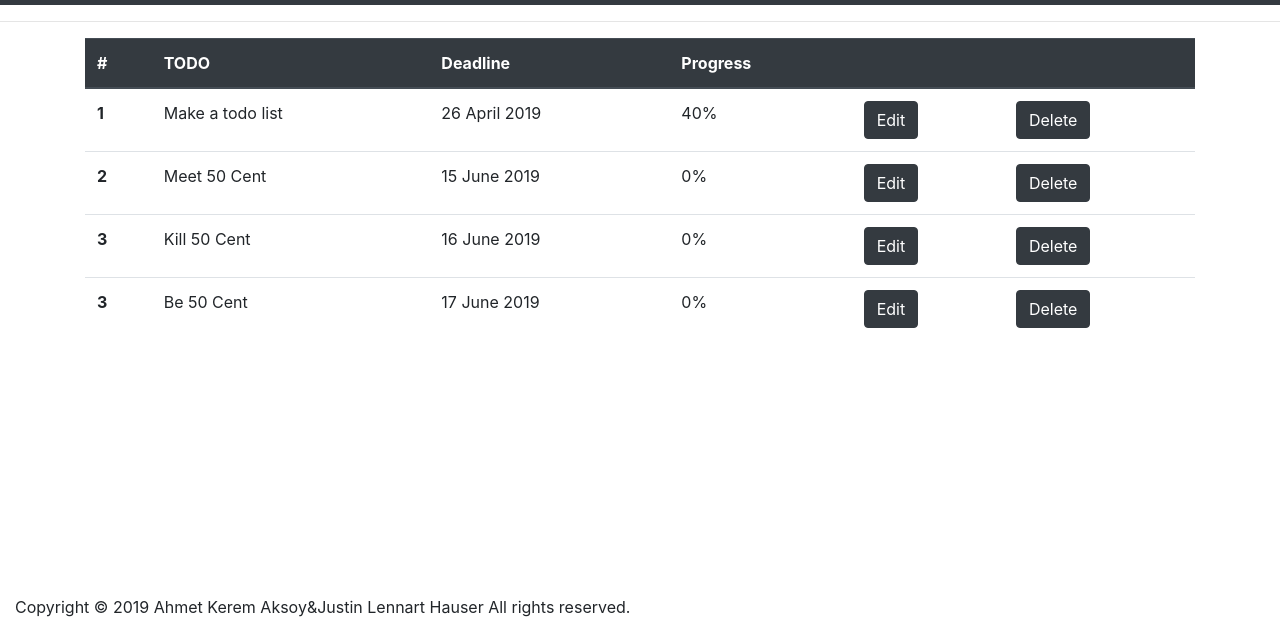
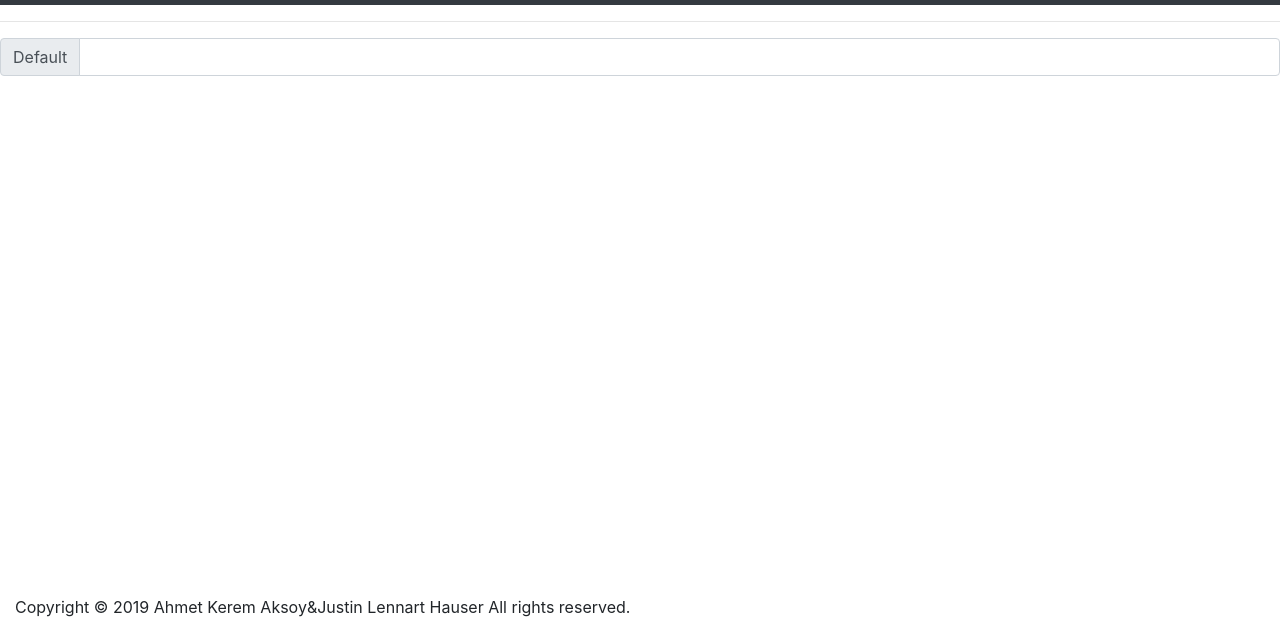
Before and after one commit to akakream/TODO-Tracker, a plain HTML site: page addtodo.html in a window 1280 px wide. Shown: the part 165-800 px from the top of the page. Drawn offline with nearby package versions, Linux system fonts and the light colour scheme.

Commit message:
changed addtodo

```diff
--- a/addtodo.html
+++ b/addtodo.html
@@ -59,54 +59,13 @@
 
     <hr>
 
-    <div class="container">
-        <table class="table">
-            <thead class="thead-dark">
-                <tr>
-                <th scope="col">#</th>
-                <th scope="col">TODO</th>
-                <th scope="col">Deadline</th>
-                <th scope="col">Progress</th>
-                <th scope="col"></th>
-                <th scope="col"></th>
-                </tr>
-            </thead>
-            <tbody>
-                <tr>
-                <th scope="row">1</th>
-                <td>Make a todo list</td>
-                <td>26 April 2019</td>
-                <td>40%</td>
-                <td><button type="button" class="btn btn-dark">Edit</button></td>
-                <td><button type="button" class="btn btn-dark">Delete</button></td>
-                </tr>
-                <tr>
-                <th scope="row">2</th>
-                <td>Meet 50 Cent</td>
-                <td>15 June 2019</td>
-                <td>0%</td>
-                <td><button type="button" class="btn btn-dark">Edit</button></td>
-                <td><button type="button" class="btn btn-dark">Delete</button></td>
-                </tr>
-                <tr>
-                <th scope="row">3</th>
-                <td>Kill 50 Cent</td>
-                <td>16 June 2019</td>
-                <td>0%</td>
-                <td><button type="button" class="btn btn-dark">Edit</button></td>
-                <td><button type="button" class="btn btn-dark">Delete</button></td>
-                </tr>
-                <tr>
-                <th scope="row">3</th>
-                <td>Be 50 Cent</td>
-                <td>17 June 2019</td>
-                <td>0%</td>
-                <td><button type="button" class="btn btn-dark">Edit</button></td>
-                <td><button type="button" class="btn btn-dark">Delete</button></td>
-                </tr>
-            </tbody>
-            </table>
-
+    <div class="input-group input-group-sm mb-3">
+        <div class="input-group mb-3">
+        <div class="input-group-prepend">
+            <span class="input-group-text" id="inputGroup-sizing-default">Default</span>
+        </div>
+        <input type="text" class="form-control" aria-label="Default" aria-describedby="inputGroup-sizing-default">
+        </div>
     </div>
 
     <div class="container" style="position:fixed; bottom:0%">
```
